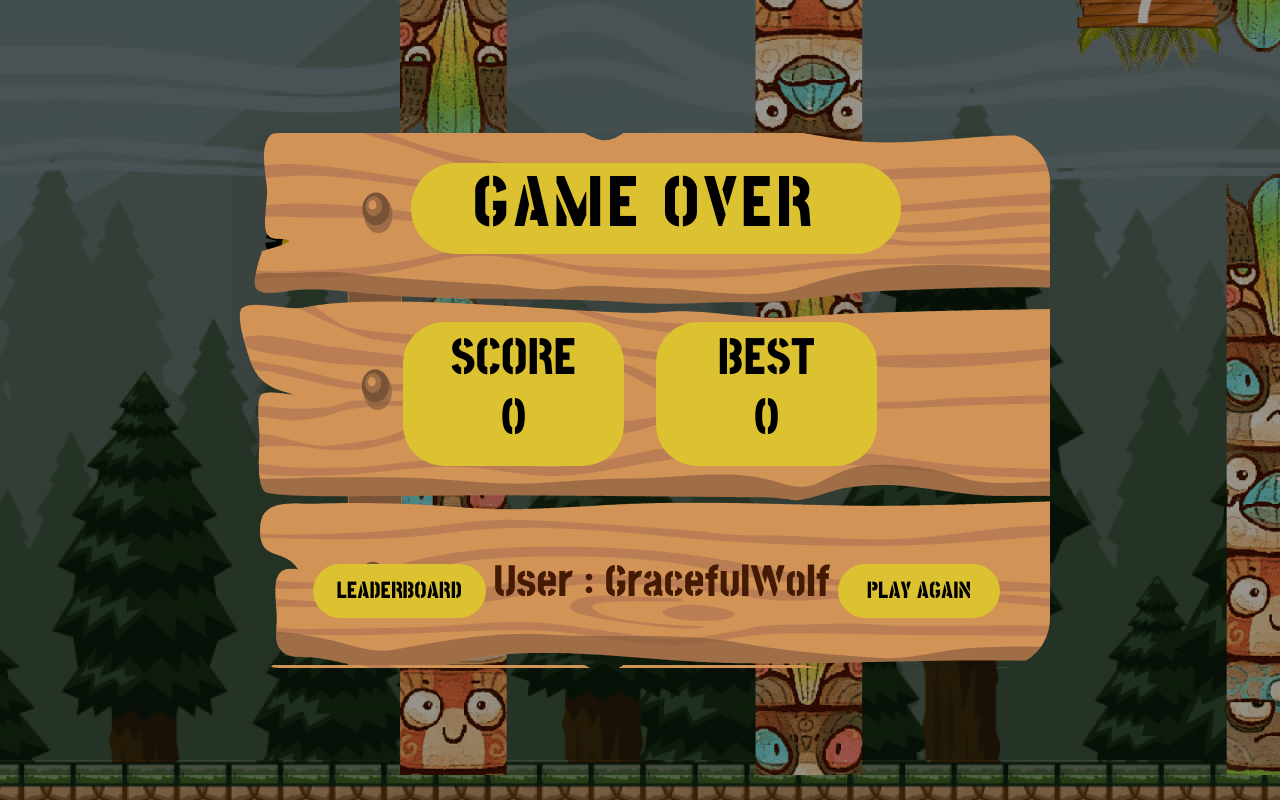
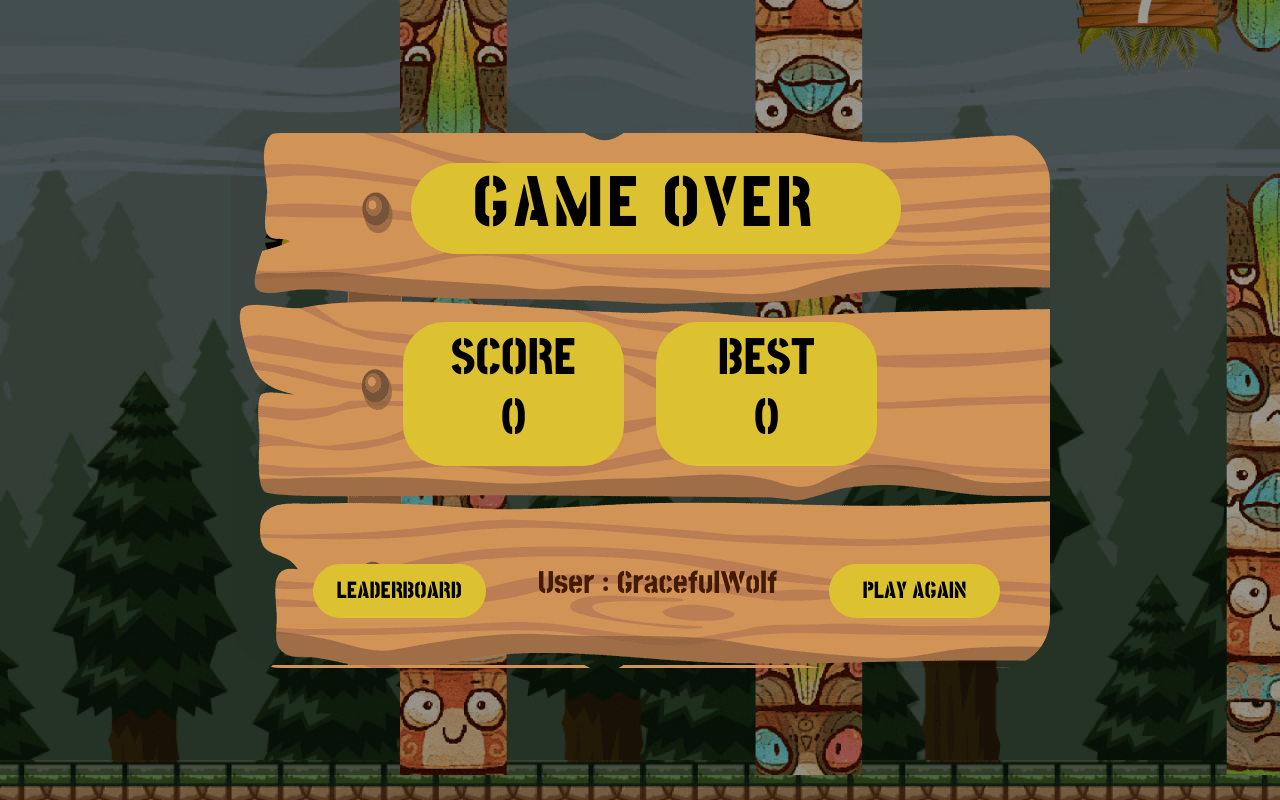
Before and after one commit to Codechef-VITC-Student-Chapter/Flappy-Bird, a React (Vite) app in the folder Client/: page /play in a window 1280 px wide. Built offline with nearby package versions, Linux system fonts and the light colour scheme.

Commit message:
fixed h1 and username size

```diff
--- a/Client/src/screens/GameOver.jsx
+++ b/Client/src/screens/GameOver.jsx
@@ -83,18 +83,18 @@ const GameOver = ({ score, bestScore, username }) => {
         {/* Buttons section */}
         <div className="flex flex-col space-y-2 mt-5 md:space-y-0 md:flex-row md:justify-between md:absolute md:bottom-[50px] md:left-[50px] md:right-[50px]">
           <button
-            className="bg-[#DCC131] rounded-[20px] w-[121.2px] h-[23.61px] text-black text-[11.04px] md:bg-[#DCC131] md:w-[220px] md:h-[53.44px] text-black text-xs md:text-[24px] py-1 px-3 md:px-6 md:py-3 md:rounded-[40px] md:ml-8"
+            className="bg-[#DCC131] rounded-[20px] w-[121.2px] h-[23.61px] text-[11.04px] md:bg-[#DCC131] md:w-[220px] md:h-[53.44px] text-black text-xs md:text-[24px] py-1 px-3 md:px-6 md:py-3 md:rounded-[40px] md:ml-8"
             onClick={() => navigate('/SignIn')}
           >
             LEADERBOARD
           </button>
-          <div className="hidden md:flex w-[450px] h-[40px] rounded-[50px] items-center justify-center mb-2">
-          <p className="text-amber-950 text-[45px] truncate w-full px-2">
+          <div className="hidden md:flex w-[450px] h-[40px] rounded-[50px] items-center justify-center mx-3">
+          <p className="text-amber-950 text-[32px] truncate w-full px-2">
           User :  {username}
           </p>
         </div>
           <button
-            className="bg-[#DCC131] rounded-[20px] w-[121.2px] h-[23.61px] text-black text-[11.04px] md:bg-[#DCC131] md:w-[220px] md:h-[53.44px] text-black text-xs md:text-[24px] py-1 px-3 md:px-6 md:py-3 md:rounded-[40px]"
+            className="bg-[#DCC131] rounded-[20px] w-[121.2px] h-[23.61px] text-[11.04px] md:bg-[#DCC131] md:w-[220px] md:h-[53.44px] text-black text-xs md:text-[24px] py-1 px-3 md:px-6 md:py-3 md:rounded-[40px]"
             onClick={() => location.reload()}
           >
             PLAY AGAIN
--- a/Client/src/screens/Objects/CountDown.jsx
+++ b/Client/src/screens/Objects/CountDown.jsx
@@ -22,8 +22,8 @@ function CountDown({ count, setGameStopped }) {
    <div className="absolute w-full h-full font-postNoBills font-bold tracking-[3px] flex flex-col  align-middle bg-black bg-opacity-65">
       <div className="bg-transparent flex flex-col align-middle justify-center mt-[30%] sm:mt-[10%] ">
         <h1 className="text-[#DCC131] text-[50px] custom-xs:text-[70px] md:text-[90px] countdown-text flex flex-col sm:flex-row align-middle justify-center ">
-          <h1 className="flex align-middle justify-center"> Get ready to</h1>
-          <h1 className="flex align-middle justify-center sm:ml-4 ">flap in</h1>
+          <p className="flex align-middle justify-center"> Get ready to</p>
+          <p className="flex align-middle justify-center sm:ml-4 ">flap in</p>
         </h1>
         <h1 className="text-[#DCC131] text-[70px] md:text-[90px] countdown-text m-auto">
           {countdown}
```
